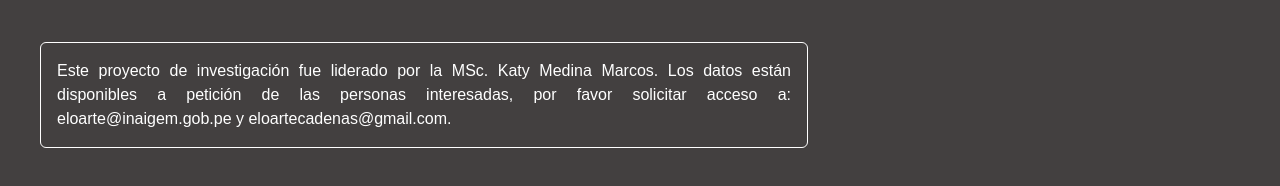
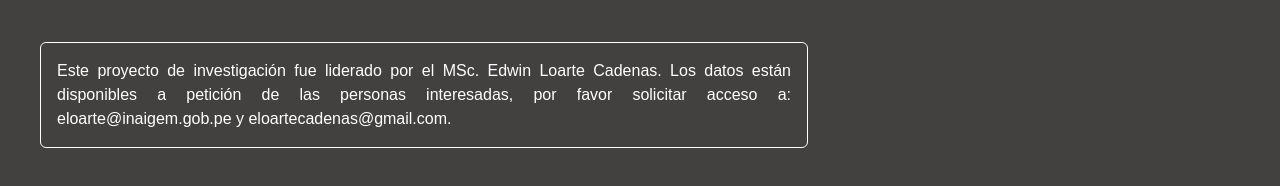
Before and after one commit to Viktorsmith-bit/dig-perugrows, a Next.js app: page / in a window 1280 px wide. Shown: the part 4758-4944 px from the top of the page. Built offline with nearby package versions, Linux system fonts and the light colour scheme.

Commit message:
quinto commit perugrows

```diff
--- a/src/components/shared/footer/footer.js
+++ b/src/components/shared/footer/footer.js
@@ -41,7 +41,7 @@
                         </svg>
                     </a>
                 </div>
-                <h1 className='text-white w-fyll md:max-w-2xl lg:max-w-3xl text-sm lg:text-base border border-white p-4 rounded-md text-justify'> Este proyecto de investigación fue liderado por la MSc. Katy Medina Marcos. Los datos están disponibles a petición de las personas interesadas, por favor solicitar acceso a: eloarte@inaigem.gob.pe y eloartecadenas@gmail.com.</h1>
+                <h1 className='text-white w-fyll md:max-w-2xl lg:max-w-3xl text-sm lg:text-base border border-white p-4 rounded-md text-justify'> Este proyecto de investigación fue liderado por el MSc. Edwin Loarte Cadenas. Los datos están disponibles a petición de las personas interesadas, por favor solicitar acceso a: eloarte@inaigem.gob.pe y eloartecadenas@gmail.com.</h1>
             </div>
         </div>
     );
```
